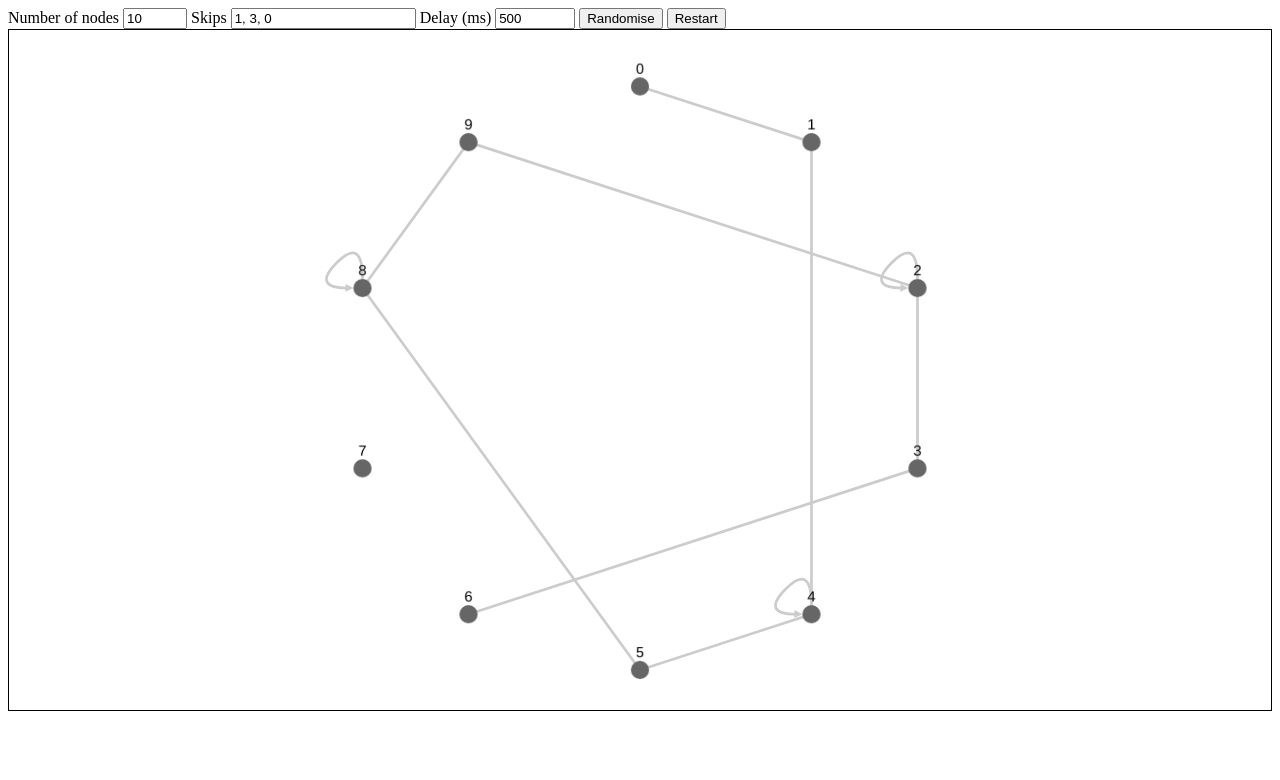
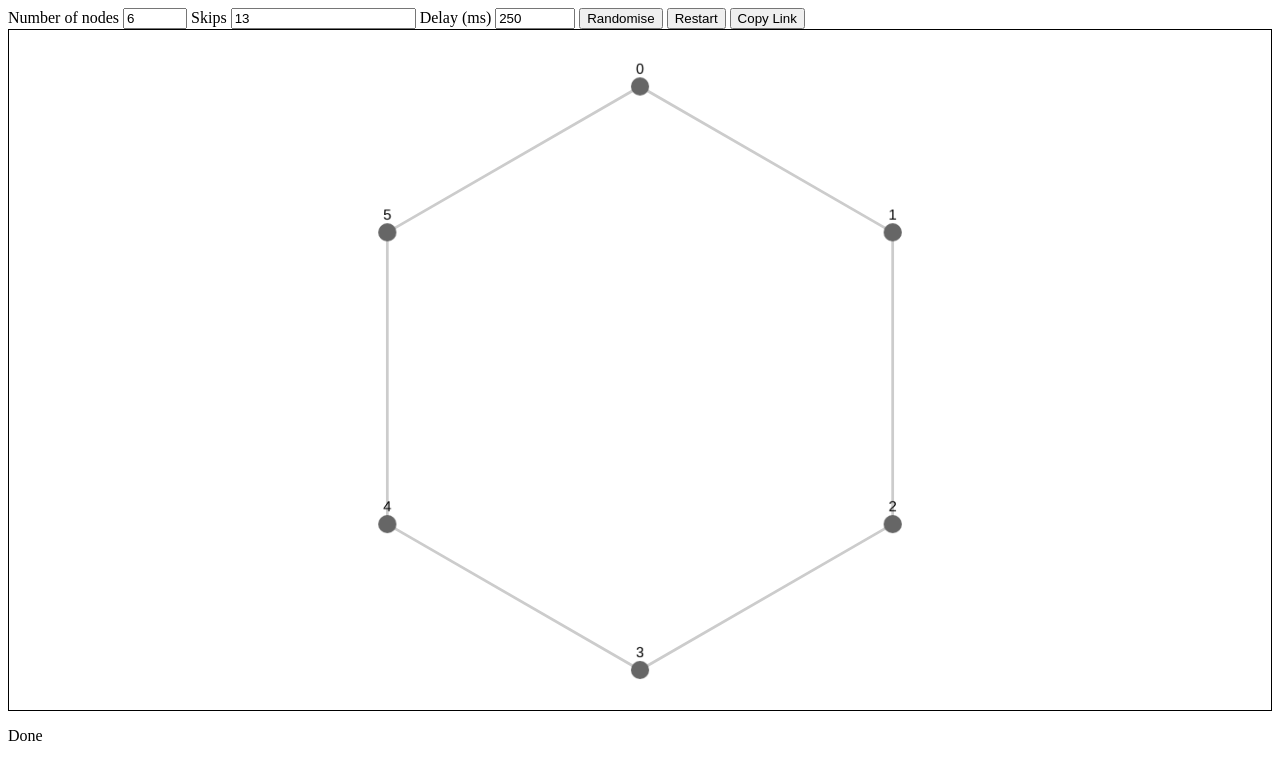
Before and after one commit to SkepticMystic/traverser-sk, a SvelteKit app: page / in a window 1280 px wide. Shown: the top 780 px of the page. Built offline with nearby package versions, Linux system fonts and the light colour scheme.

Commit message:
feat: Parse input from params + shareable link

```diff
--- a/package.json
+++ b/package.json
@@ -34,6 +34,7 @@
 	},
 	"type": "module",
 	"dependencies": {
-		"cytoscape": "^3.28.1"
+		"cytoscape": "^3.28.1",
+		"zod": "^3.22.4"
 	}
 }
--- /dev/null
+++ b/src/lib/traverse/random.ts
@@ -0,0 +1,8 @@
+import { range } from '$lib/utils/array';
+
+const int = (min: number, max: number) => Math.floor(Math.random() * (max - min + 1)) + min;
+
+export const random = {
+	n: () => int(1, 25),
+	skips: (n?: number) => range(int(1, 4)).map(() => int(0, n ?? 20))
+};
--- /dev/null
+++ b/src/lib/traverse/schema.ts
@@ -0,0 +1,26 @@
+import { z } from 'zod';
+
+export const schema = {
+	n: z.coerce
+		.number()
+		.int()
+		.min(1, 'n must be a positive number')
+		.max(250, 'n must be less than 250'),
+
+	skips: z.preprocess(
+		(s) => {
+			if (typeof s === 'string') {
+				return s
+					.split(',')
+					.map((s) => s.trim())
+					.filter(Boolean)
+					.map(Number);
+			} else {
+				return s;
+			}
+		},
+		z.array(z.number().int()).min(1, 'skips must have at least one skip')
+	),
+
+	delay_ms: z.coerce.number().min(0, 'delay_ms must be a positive number')
+};
--- a/src/lib/utils/random.ts
+++ /dev/null
@@ -1,2 +0,0 @@
-export const random_int = (min: number, max: number) =>
-	Math.floor(Math.random() * (max - min + 1)) + min;
--- a/src/routes/+page.svelte
+++ b/src/routes/+page.svelte
@@ -1,22 +1,41 @@
 <script lang="ts">
 	import Cytoscape from '$lib/components/cytoscape.svelte';
-	import { traverse, type TraverseInput } from '$lib/traverse';
-	import { range } from '$lib/utils/array';
-	import { random_int } from '$lib/utils/random';
+	import { traverse } from '$lib/traverse';
+	import { random } from '$lib/traverse/random.js';
+	import { schema } from '$lib/traverse/schema.js';
 
-	const input: TraverseInput = {
-		n: 10,
-		skips: [1, 3, 0]
+	export let data;
+
+	let restart = false;
+
+	const on_change_skips = (
+		e: Event & {
+			currentTarget: EventTarget & HTMLInputElement;
+		}
+	) => {
+		const parsed = schema.skips.safeParse(e.currentTarget.value);
+
+		if (!parsed.success) {
+			alert(parsed.error.message);
+		} else {
+			data.skips = parsed.data;
+		}
 	};
 
-	let delay_ms = 500;
-
 	const randomise = () => {
-		input.n = random_int(1, 75);
-		input.skips = range(random_int(1, 10)).map(() => random_int(0, input.n - 1));
+		data.n = random.n();
+		data.skips = random.skips(data.n);
 	};
 
-	let restart = false;
+	const copy_link = () => {
+		const url = new URL(window.location.href);
+
+		url.searchParams.set('n', data.n.toString());
+		url.searchParams.set('skips', data.skips.join(','));
+		url.searchParams.set('delay_ms', data.delay_ms.toString());
+
+		navigator.clipboard.writeText(url.toString());
+	};
 
 	$: if (restart) {
 		restart = false;
@@ -26,38 +45,26 @@
 <div class="flex flex-col">
 	<label>
 		<span>Number of nodes</span>
-		<input type="number" min={1} max={100} bind:value={input.n} />
+		<input type="number" min={1} max={100} bind:value={data.n} />
 	</label>
 
 	<label>
 		<span>Skips</span>
-
-		<input
-			type="text"
-			value={input.skips.join(', ')}
-			on:change={(e) => {
-				const skips = e.currentTarget.value.split(',').map((s) => parseInt(s.trim()));
-				if (skips.length === 0) {
-					alert("Invalid input, skips can't be empty");
-				} else if (skips.some((s) => Number.isNaN(s))) {
-					alert('Invalid input, skips must be numbers');
-				} else {
-					input.skips = skips;
-				}
-			}}
-		/>
+		<input type="text" value={data.skips.join(', ')} on:change={on_change_skips} />
 	</label>
 
 	<label>
 		<span>Delay (ms)</span>
-		<input type="number" min={0} max={10_000} bind:value={delay_ms} />
+		<input type="number" min={0} max={10_000} bind:value={data.delay_ms} />
 	</label>
 
 	<button on:click={randomise}>Randomise</button>
 
 	<button on:click={() => (restart = true)}>Restart</button>
+
+	<button on:click={copy_link}>Copy Link</button>
 </div>
 
-{#key input || restart}
-	<Cytoscape {delay_ms} traversal={traverse(input)} />
+{#key data || restart}
+	<Cytoscape delay_ms={data.delay_ms} traversal={traverse(data)} />
 {/key}
--- /dev/null
+++ b/src/routes/+page.ts
@@ -0,0 +1,21 @@
+import { random } from '$lib/traverse/random';
+import { schema } from '$lib/traverse/schema';
+import { error } from '@sveltejs/kit';
+import { z } from 'zod';
+import type { PageLoad } from './$types';
+
+export const load: PageLoad = ({ url }) => {
+	const input = z
+		.object({
+			delay_ms: schema.delay_ms.default(250),
+			n: schema.n.default(random.n()),
+			skips: schema.skips.default(random.skips())
+		})
+		.safeParse(Object.fromEntries(url.searchParams.entries()));
+
+	if (!input.success) {
+		error(400, input.error.issues[0].message);
+	} else {
+		return input.data;
+	}
+};
```
Also changed, not shown: 1 other file (tests, documents, lock files or other folders).
